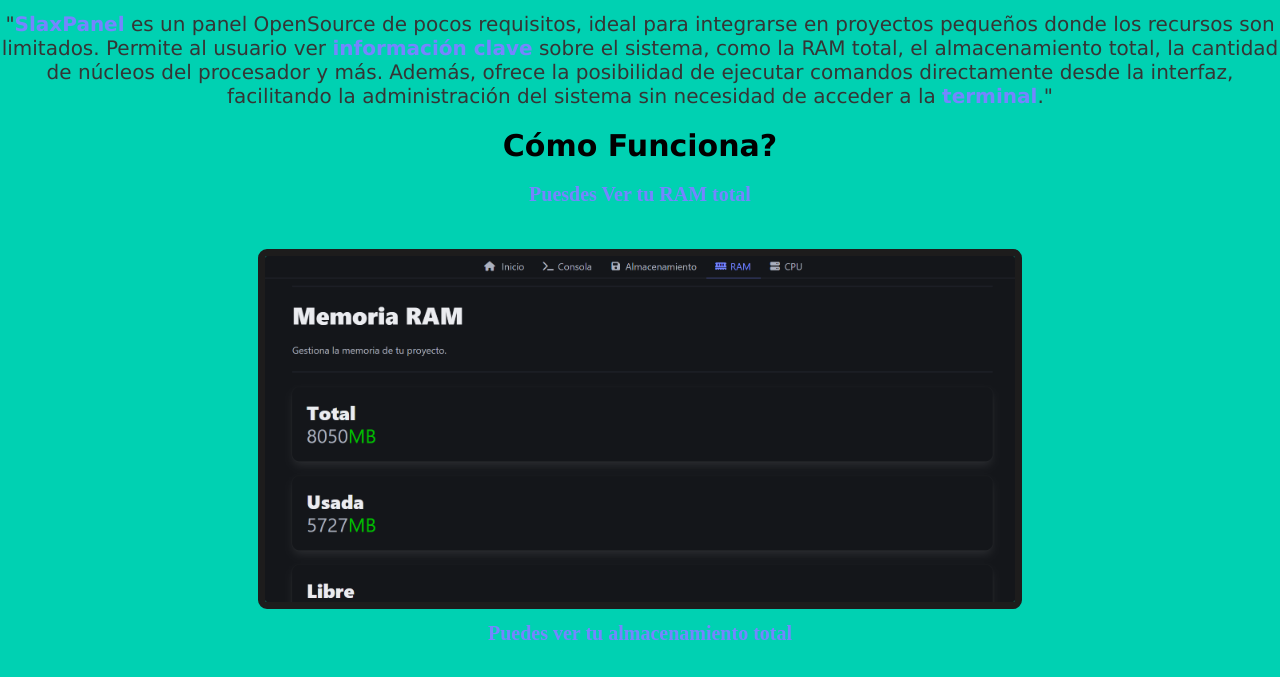
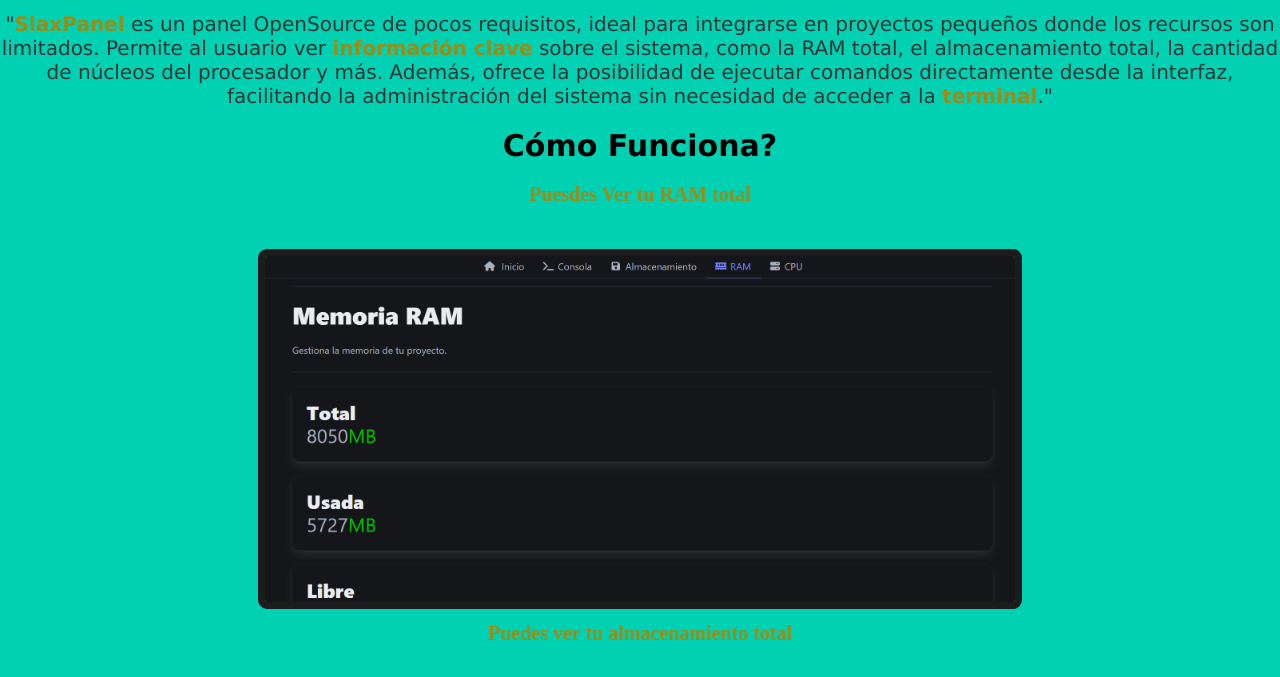
Before and after one commit to SaturnoTch/SlaxPanel, a plain HTML site: page src/control-panel-API/pages/home.html in a window 1280 px wide. Shown: the part 123-800 px from the top of the page. Drawn offline with Linux system fonts and the light colour scheme.

Commit message:
Update home.css

```diff
--- a/src/control-panel-API/pages/home.css
+++ b/src/control-panel-API/pages/home.css
@@ -146,13 +146,13 @@ footer {
 }
 
 strong {
-    color:rgb(117, 133, 255, 1);
+    color:rgb(155, 140, 23);
 }
 
 strong:hover {
     transform: scale(1.05);
     transition: all 500ms;
-    color: rgb(82, 102, 255);
+    color: rgb(218, 178, 33);
 }
 
 .Estilo-color p{
@@ -199,5 +199,5 @@ strong:hover {
     height: 100%;
     margin: 0;
     font-size: 20px;
-    color: rgb(117, 133, 255, 1);
+    color: rgb(155, 140, 23);
 }
```
